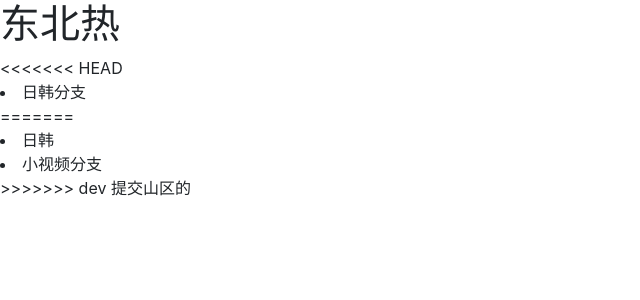
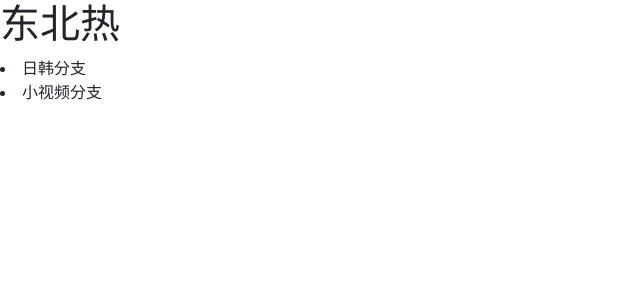
Before and after one commit to tonxery/dbhot, a Python web app: template templates/index.html in a window 1280 px wide. Shown: the top 300 px of the page, without its empty margins (0-640 px from the left). Run offline with Jinja, Linux system fonts and the light colour scheme; the template is opened without the code that fills it, so the values that code supplies are empty; some libraries are stand-ins or nearby versions.

Commit message:
提交完成

```diff
--- a/templates/index.html
+++ b/templates/index.html
@@ -8,13 +8,8 @@
 </head>
 <body>
 <h1>东北热</h1>
-<<<<<<< HEAD
 <li>日韩分支</li>
-=======
-<li>日韩</li>
 <li>小视频分支</li>
->>>>>>> dev
-提交山区的
 <script src="jquery-3.4.1.min.js"></script>
 <script src="bootstrap/js/bootstrap.min.js"></script>
 </body>
```
